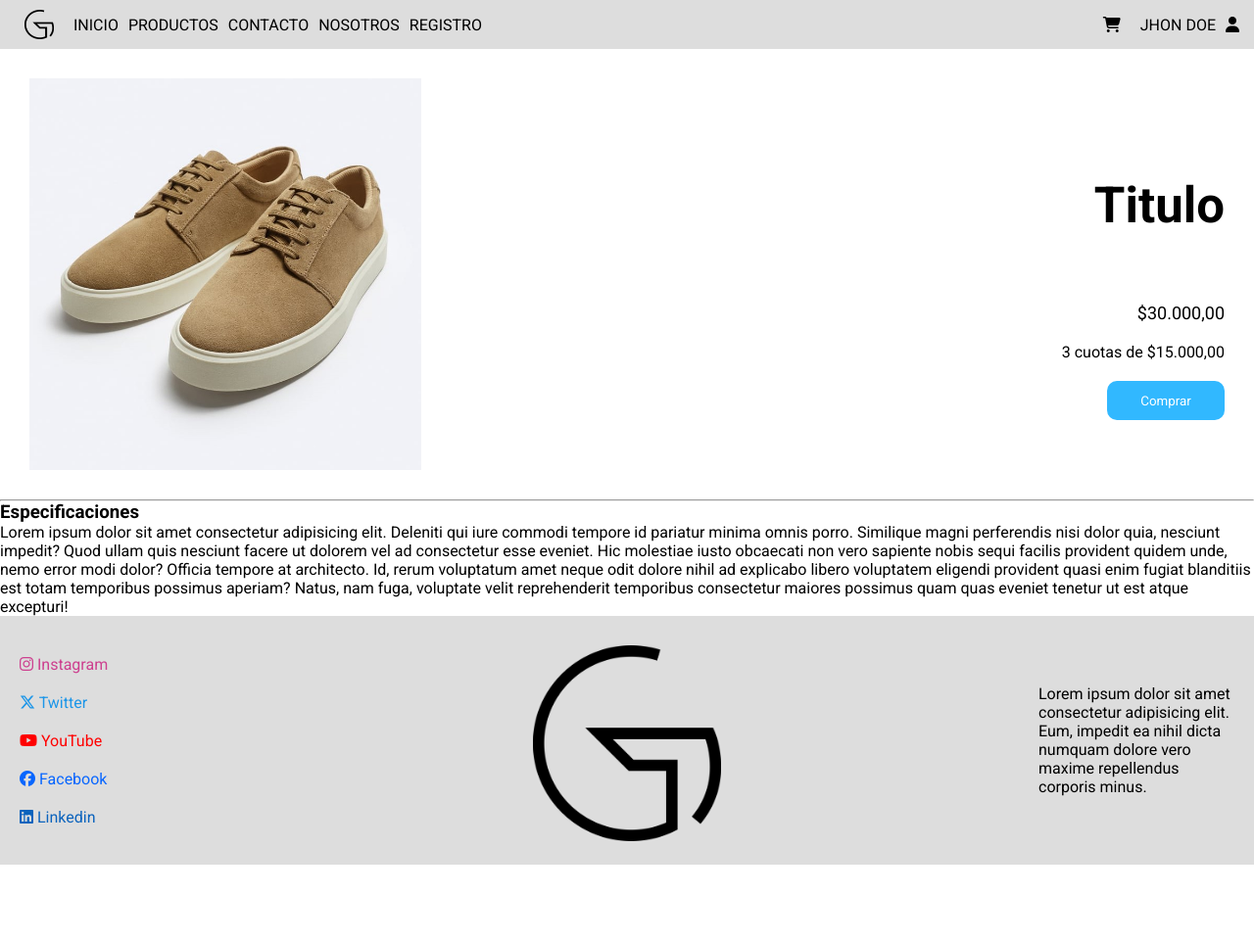
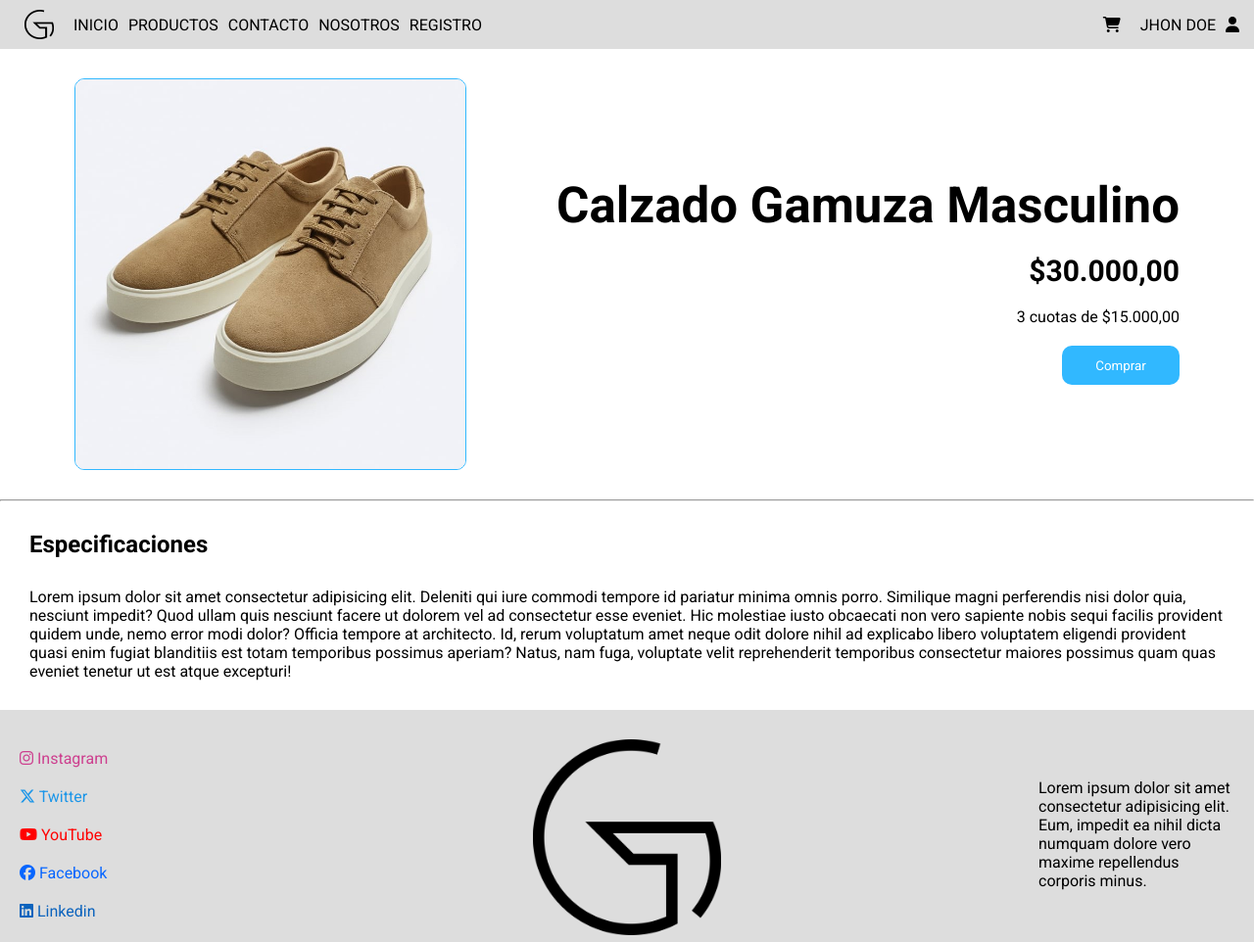
Before and after one commit to Julian-Camacho/Trabajo-Final, a plain HTML site: page pages/descripción.html in a window 1280 px wide. Shown: the whole page at 98% size. Before the commit the page ends 883 px from the top, so only its background shows below. Drawn offline with Linux system fonts and the light colour scheme.

Commit message:
Detalle finalizado.

```diff
--- a/pages/descripción.html
+++ b/pages/descripción.html
@@ -42,7 +42,7 @@
     <div class="product-top">
         <div class="img-prod"><img src="../assets/Hombres/Calzado/cm1_2c.jpg" alt="calzado"></div>
         <div class="prod-info">
-            <h2>Titulo</h2>
+            <h2>Calzado Gamuza Masculino</h2>
             <p class="precio">$30.000,00</p>
             <p class="cuotas">3 cuotas de $15.000,00</p>
             <a href="productos.html"><button class="prod-buton">Comprar</button></a>
--- a/styles.css
+++ b/styles.css
@@ -456,12 +456,15 @@ td {
 
 /* DESCRIPCIÓN */
 
+.main-descripcion {
+    max-width: 1440px;
+}
+
 .product-top {
     display: flex;
     margin: 30px;
     align-items: center;
-    justify-content: space-between;
-    max-width: 1440px;
+    justify-content: space-around;
 }
 
 .img-prod {
@@ -471,22 +474,27 @@ td {
         width: 100%;
         height: 100%;
     }
+    border: 1px solid #31b8ff;
+    border-radius: 10px;
+    overflow: hidden;
 }
 
 .prod-info {
-    width: 400px;
-    flex: 1;
     height: 200px;
     display: flex;
     flex-direction: column;
-    align-items: end;
+    text-align: end;
     gap: 20px;
 }
 
 .prod-info h2 {
-    margin-bottom: 50px;
     font-weight: 700;
     font-size: 51px;
+}
+
+.precio {
+    font-size: 30px;
+    font-weight: 600;
 }
 
 .prod-buton {
@@ -500,6 +508,15 @@ td {
 
 .prod-buton:hover {
     cursor: pointer;
+}
+
+.prod-specs {
+    padding: 30px;
+}
+
+.prod-specs h3 {
+    font-size: 24px;
+    margin-bottom: 30px;
 }
 
 /* DESCRIPCIÓN */
@@ -741,6 +758,20 @@ td {
         width: 100%;
     }
 
+    .product-top {
+        flex-direction: column-reverse;
+        gap: 70px;
+    }
+
+    .prod-info h2 {
+        margin-bottom: 0;
+        font-size: 30px;
+    }
+
+    .img-prod {
+        width: 100%;
+    }
+
 }
 
 @media screen and (width < 465px) {
```
